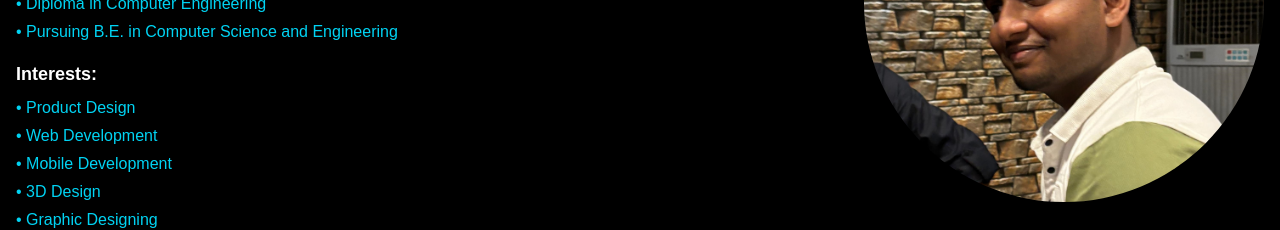
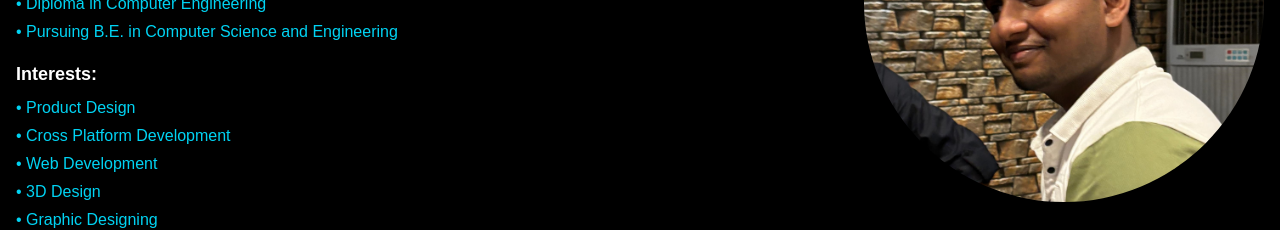
Before and after one commit to roxton75/rudrx-devport, a Next.js app: page / in a window 1280 px wide. Shown: the part 1880-2110 px from the top of the page. Built offline with nearby package versions, Linux system fonts and the light colour scheme.

Commit message:
Updated Interest Sections

```diff
--- a/src/portfolio.tsx
+++ b/src/portfolio.tsx
@@ -473,8 +473,8 @@ export default function Portfolio() {
                 </h3>
                 <ul className="space-y-1 text-sm md:text-base">
                   <li className="text-cyan-400">• Product Design</li>
+                  <li className="text-cyan-400">• Cross Platform Development</li>
                   <li className="text-cyan-400">• Web Development</li>
-                  <li className="text-cyan-400">• Mobile Development</li>
                   <li className="text-cyan-400">• 3D Design</li>
                   <li className="text-cyan-400">• Graphic Designing</li>
                 </ul>
```
